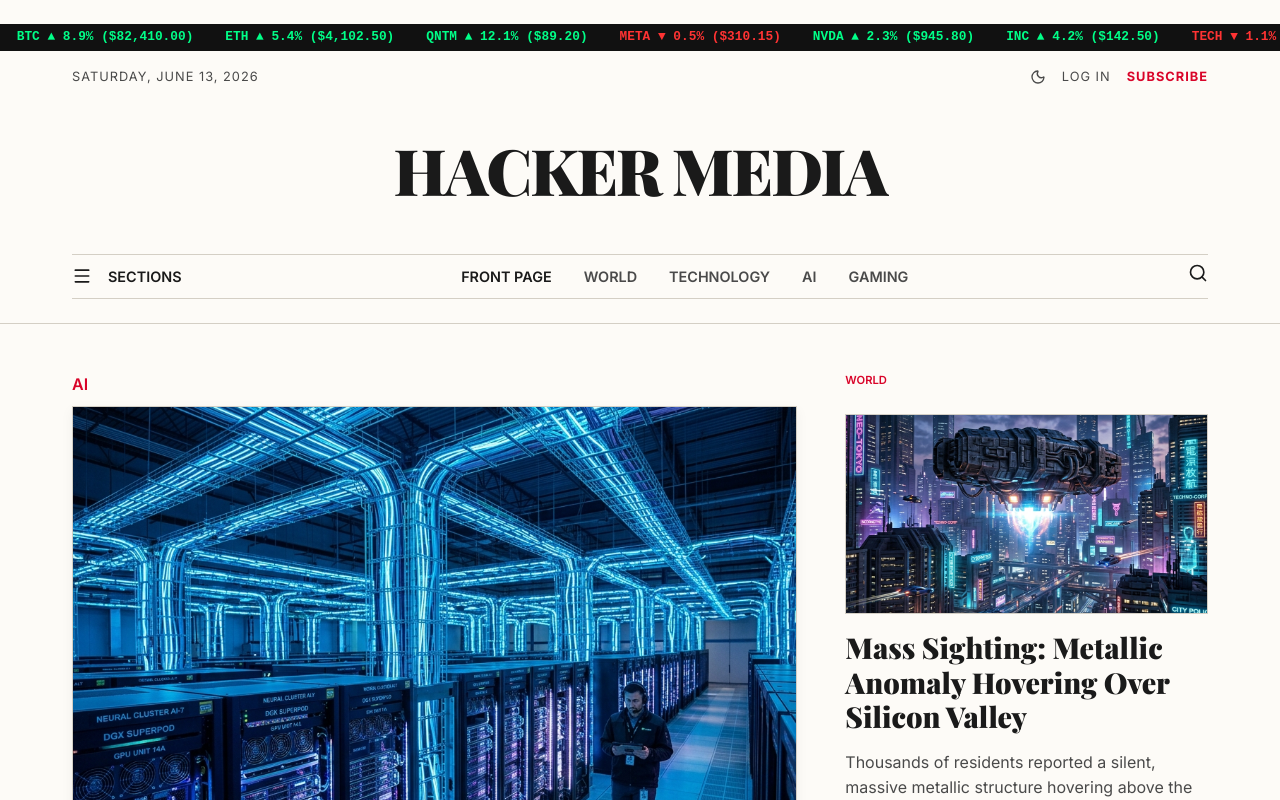
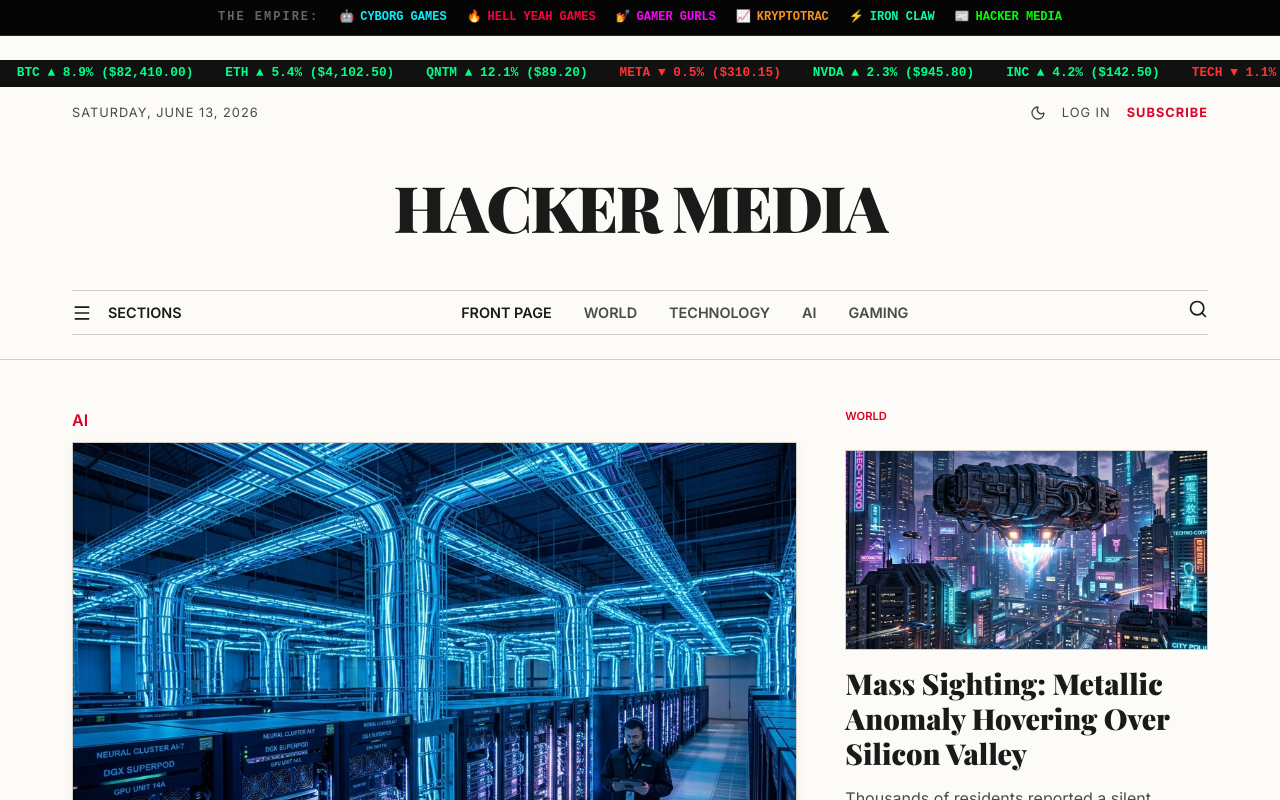
Before and after one commit to brandonlacoste9-tech/digital-newspaper, a React (Vite) app: page / in a window 1280 px wide. Shown: the top 800 px of the page. Built offline with nearby package versions, Linux system fonts and the light colour scheme; no server answers; the database is empty.

Commit message:
Added EmpireBar with Hacker Media

```diff
--- a/src/App.jsx
+++ b/src/App.jsx
@@ -1,4 +1,5 @@
 import React from 'react';
+import EmpireBar from './components/EmpireBar';
 import { BrowserRouter as Router, Routes, Route } from 'react-router-dom';
 import { AuthProvider } from './context/AuthContext';
 import { ThemeProvider } from './context/ThemeContext';
@@ -15,6 +16,7 @@ function App() {
     <Router>
       <ThemeProvider>
         <AuthProvider>
+          <EmpireBar />
           <Header />
           <Routes>
             <Route path="/" element={<Home />} />
--- /dev/null
+++ b/src/components/EmpireBar.jsx
@@ -0,0 +1,44 @@
+import React from 'react';
+
+const EmpireBar = () => {
+  return (
+    <div style={{
+      backgroundColor: '#050505',
+      borderBottom: '1px solid rgba(0, 243, 255, 0.2)',
+      padding: '8px 16px',
+      display: 'flex',
+      justifyContent: 'center',
+      alignItems: 'center',
+      flexWrap: 'wrap',
+      gap: '20px',
+      fontSize: '12px',
+      fontFamily: 'monospace',
+      zIndex: 99999,
+      position: 'relative',
+      width: '100%',
+      boxSizing: 'border-box'
+    }}>
+      <span style={{ color: '#666', fontWeight: 'bold', letterSpacing: '2px' }}>THE EMPIRE:</span>
+      <a href="https://cyborggames.com" style={{ color: '#00f3ff', textDecoration: 'none', fontWeight: 'bold', display: 'flex', alignItems: 'center', gap: '6px' }}>
+        <span>🤖</span> CYBORG GAMES
+      </a>
+      <a href="https://hellyeah-games.com" style={{ color: '#ff003c', textDecoration: 'none', fontWeight: 'bold', display: 'flex', alignItems: 'center', gap: '6px' }}>
+        <span>🔥</span> HELL YEAH GAMES
+      </a>
+      <a href="https://gamergurls.com" style={{ color: '#ff00ff', textDecoration: 'none', fontWeight: 'bold', display: 'flex', alignItems: 'center', gap: '6px' }}>
+        <span>💅</span> GAMER GURLS
+      </a>
+      <a href="https://kryptotrac.com" style={{ color: '#f7931a', textDecoration: 'none', fontWeight: 'bold', display: 'flex', alignItems: 'center', gap: '6px' }}>
+        <span>📈</span> KRYPTOTRAC
+      </a>
+      <a href="https://ironclaw.ca" style={{ color: '#00ffaa', textDecoration: 'none', fontWeight: 'bold', display: 'flex', alignItems: 'center', gap: '6px' }}>
+        <span>⚡</span> IRON CLAW
+      </a>
+      <a href="https://hackermedia.com" style={{ color: '#00ff00', textDecoration: 'none', fontWeight: 'bold', display: 'flex', alignItems: 'center', gap: '6px' }}>
+        <span>📰</span> HACKER MEDIA
+      </a>
+    </div>
+  );
+};
+
+export default EmpireBar;
```
